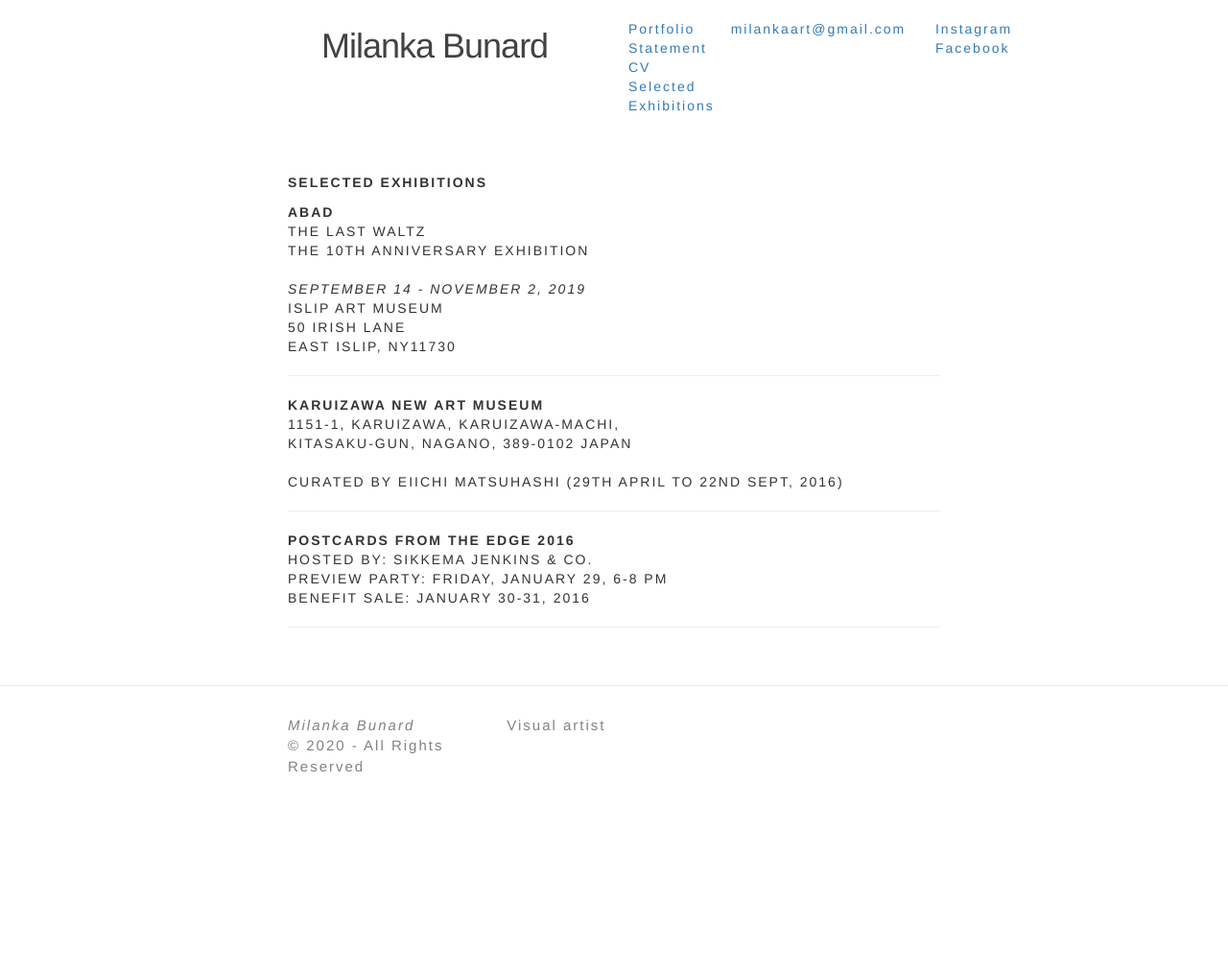
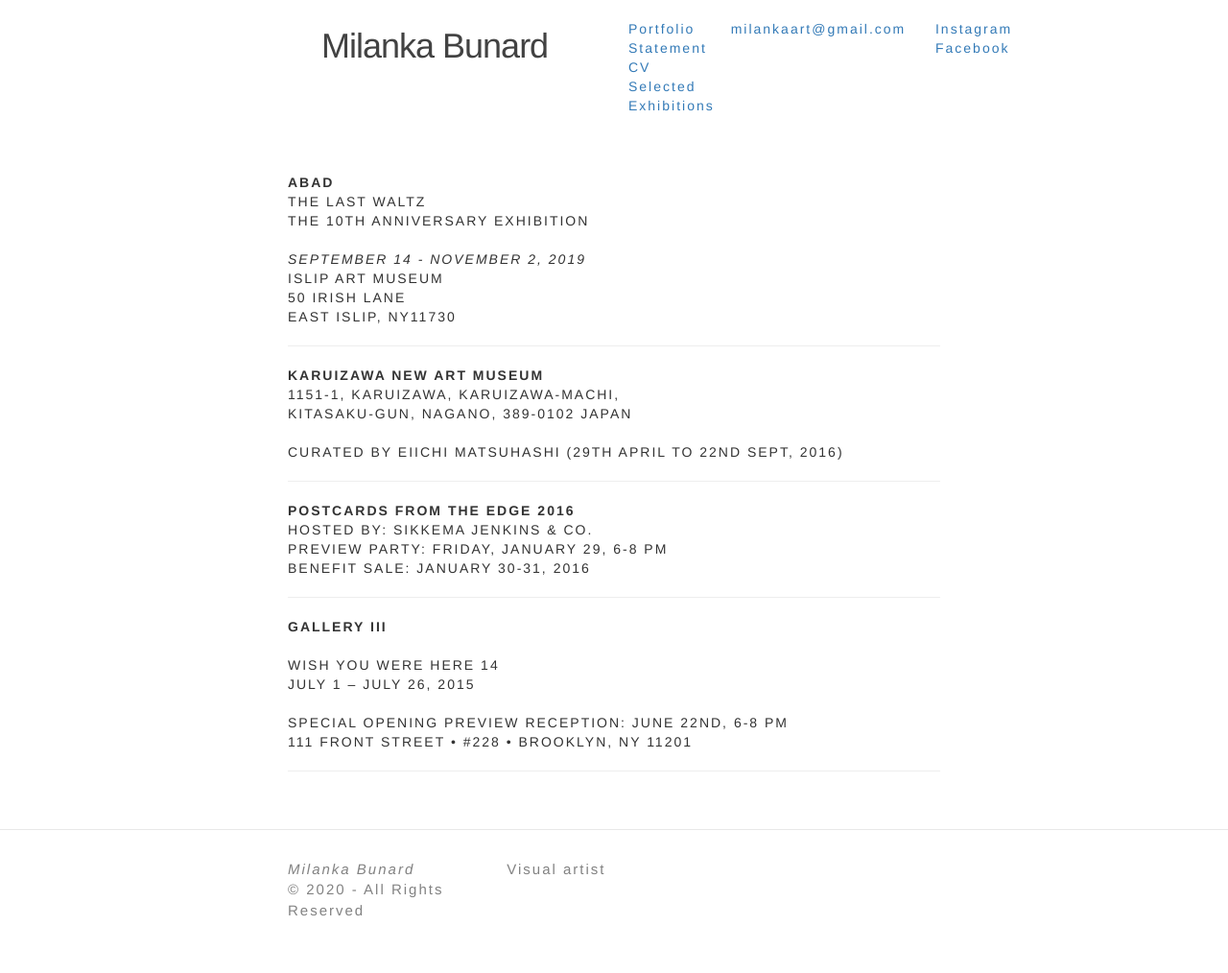
Before and after one commit to milankabunard/milankabunard.github.io, a Jekyll site: the page built from exhibitions.md, in a window 1280 px wide. Shown: the whole page at 96% size. Built offline with Jekyll 4.4.1, drawn with Linux system fonts in a browser that asks for light colours; before the commit the page ends 900 px from its top, so only the background shows below that.

Commit message:
Update exhibitions.md

```diff
--- a/exhibitions.md
+++ b/exhibitions.md
@@ -3,10 +3,6 @@ layout: page
 title:
 permalink: /exhibitions/
 ---
-
-**Selected Exhibitions**
-
-
 
 |**ABAD**|
 |----|
@@ -36,3 +32,14 @@ permalink: /exhibitions/
 |Benefit Sale: January 30-31, 2016|
 
 ---
+
+|**GALLERY III**|
+|---|
+||
+|Wish You Were Here 14|
+|July 1 – July 26, 2015|
+||
+|Special Opening Preview Reception: June 22nd, 6-8 pm|
+|111 Front Street • #228 • Brooklyn, NY 11201|
+
+---
```
